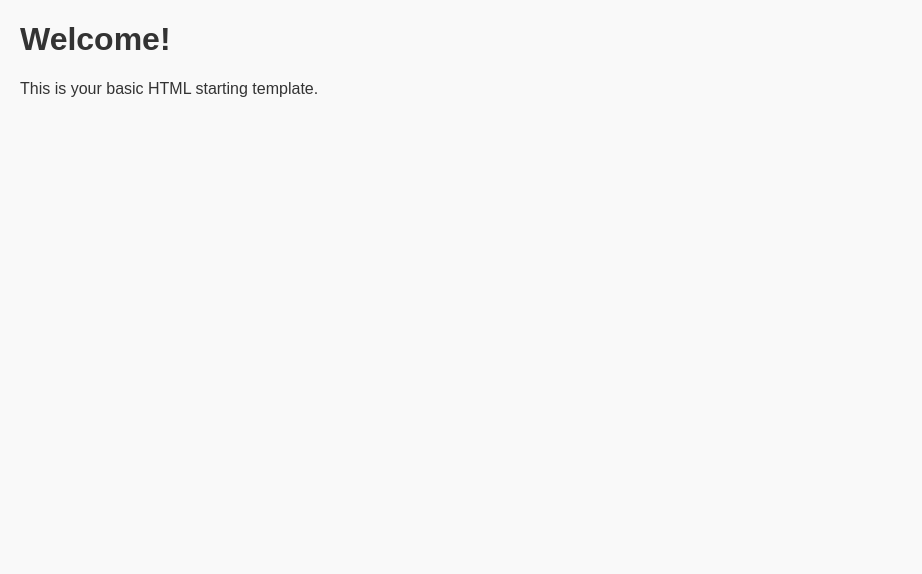
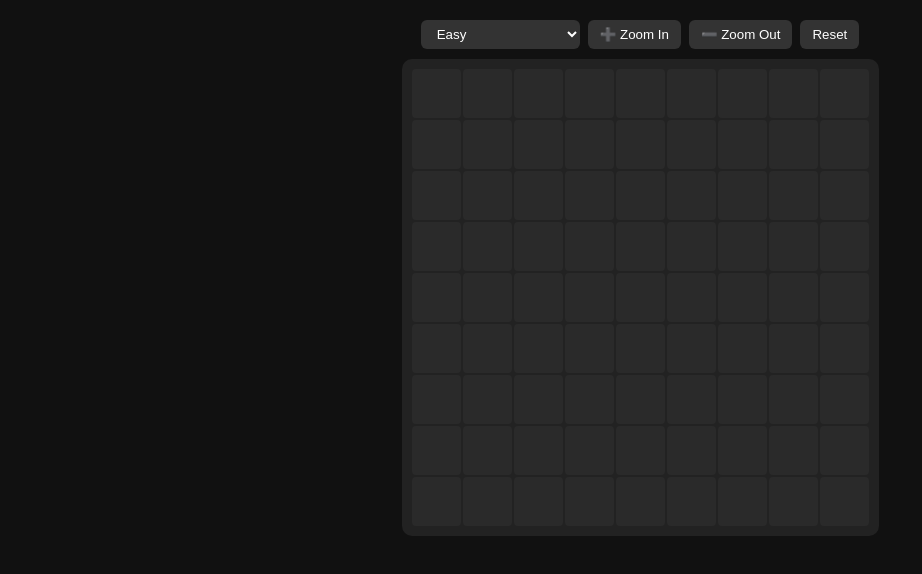
Before and after one commit to squeeze00/tiletrap, a plain HTML site: page index.html in a window 1280 px wide. Shown: the whole page, without its empty margins (0-922 px from the left). Drawn offline with Linux system fonts and the light colour scheme.

Commit message:
Update index.html

```diff
--- a/index.html
+++ b/index.html
@@ -3,19 +3,215 @@
 <head>
 <meta charset="UTF-8">
 <meta name="viewport" content="width=device-width, initial-scale=1.0">
-    <meta name="description" content="Basic starter HTML file">
-    <title>My First Page</title>
+<title>Minesweeper with Difficulty Options</title>
 <style>
   body {
-            font-family: Arial, sans-serif;
-            margin: 20px;
-            background-color: #f9f9f9;
-            color: #333;
+    margin: 0;
+    font-family: sans-serif;
+    background-color: #111;
+    color: white;
+    display: flex;
+    flex-direction: column;
+    align-items: center;
+    padding: 20px;
+  }
+  .controls {
+    margin-bottom: 10px;
+    display: flex;
+    gap: 8px;
+    flex-wrap: wrap;
+    justify-content: center;
+    z-index: 2;
+    position: relative;
+  }
+  button, select {
+    background: #333;
+    color: white;
+    border: none;
+    padding: 6px 12px;
+    border-radius: 6px;
+    cursor: pointer;
+  }
+  button:hover, select:hover {
+    background: #555;
+  }
+  .grid-wrapper {
+    position: relative;
+    display: flex;
+    justify-content: center;
+    align-items: center;
+    max-width: 100%;
+    max-height: 80vh;
+  }
+  .grid {
+    display: grid;
+    gap: 2px;
+    background: #222;
+    padding: 10px;
+    border-radius: 10px;
+    transform-origin: top center;
+    transition: transform 0.15s ease;
+  }
+  .cell {
+    background: #2a2a2a;
+    display: flex;
+    align-items: center;
+    justify-content: center;
+    font-weight: bold;
+    cursor: pointer;
+    user-select: none;
+    border-radius: 4px;
+    outline: none;
+    transition: outline-color 0.15s ease, outline-width 0.15s ease;
+  }
+  .cell:hover {
+    outline: 2px solid rgba(255, 255, 255, 0.2);
+    outline-offset: -2px;
+  }
+  .revealed {
+    background: #ddd;
+    color: #111;
+    cursor: default;
+  }
+  .mine {
+    background: red;
+    color: white;
+  }
+  .flag {
+    color: gold;
   }
 </style>
 </head>
 <body>
-    <h1>Welcome!</h1>
-    <p>This is your basic HTML starting template.</p>
+<div class="controls">
+  <select id="difficulty">
+    <option value="easy">Easy</option>
+    <option value="medium">Medium (40 mines)</option>
+    <option value="hard">Hard (100 mines)</option>
+  </select>
+  <button id="zoomIn">➕ Zoom In</button>
+  <button id="zoomOut">➖ Zoom Out</button>
+  <button id="reset">Reset</button>
+</div>
+<div class="grid-wrapper">
+  <div id="grid" class="grid"></div>
+</div>
+<script>
+let rows = 9, cols = 9, mines = 10, cellSize = 49;
+let grid = [], zoom = 1;
+const gridEl = document.getElementById('grid');
+
+function setDifficulty(level) {
+  if (level === 'easy') {
+    rows = 9; cols = 9; mines = 10; cellSize = 49;
+  } else if (level === 'medium') {
+    rows = 16; cols = 16; mines = 40; cellSize = Math.floor(window.innerHeight * 0.6 / rows);
+  } else if (level === 'hard') {
+    rows = 24; cols = 24; mines = 100; cellSize = Math.floor(window.innerHeight * 0.6 / rows);
+  }
+}
+
+function init() {
+  grid = [];
+  gridEl.style.gridTemplateColumns = `repeat(${cols}, ${cellSize}px)`;
+  for (let r = 0; r < rows; r++) {
+    let row = [];
+    for (let c = 0; c < cols; c++) {
+      row.push({ mine: false, revealed: false, flagged: false, adj: 0 });
+    }
+    grid.push(row);
+  }
+  placeMines();
+  render();
+}
+
+function placeMines() {
+  let placed = 0;
+  while (placed < mines) {
+    let r = Math.floor(Math.random() * rows);
+    let c = Math.floor(Math.random() * cols);
+    if (!grid[r][c].mine) {
+      grid[r][c].mine = true;
+      placed++;
+    }
+  }
+  for (let r = 0; r < rows; r++) {
+    for (let c = 0; c < cols; c++) {
+      if (grid[r][c].mine) continue;
+      let count = 0;
+      for (let dr = -1; dr <= 1; dr++) {
+        for (let dc = -1; dc <= 1; dc++) {
+          let nr = r + dr, nc = c + dc;
+          if (nr >= 0 && nr < rows && nc >= 0 && nc < cols && grid[nr][nc].mine) count++;
+        }
+      }
+      grid[r][c].adj = count;
+    }
+  }
+}
+
+function reveal(r, c) {
+  if (grid[r][c].revealed || grid[r][c].flagged) return;
+  grid[r][c].revealed = true;
+  if (grid[r][c].adj === 0 && !grid[r][c].mine) {
+    for (let dr = -1; dr <= 1; dr++) {
+      for (let dc = -1; dc <= 1; dc++) {
+        let nr = r + dr, nc = c + dc;
+        if (nr >= 0 && nr < rows && nc >= 0 && nc < cols) reveal(nr, nc);
+      }
+    }
+  }
+}
+
+function render() {
+  gridEl.innerHTML = '';
+  gridEl.style.transform = `scale(${zoom})`;
+  for (let r = 0; r < rows; r++) {
+    for (let c = 0; c < cols; c++) {
+      const cell = document.createElement('div');
+      cell.className = 'cell';
+      cell.style.width = cellSize + 'px';
+      cell.style.height = cellSize + 'px';
+      if (grid[r][c].revealed) {
+        cell.classList.add('revealed');
+        if (grid[r][c].mine) cell.classList.add('mine'), cell.textContent = '💣';
+        else if (grid[r][c].adj > 0) cell.textContent = grid[r][c].adj;
+      } else if (grid[r][c].flagged) {
+        cell.textContent = '🚩';
+        cell.classList.add('flag');
+      }
+      cell.addEventListener('click', () => {
+        if (grid[r][c].mine) {
+          alert('Game Over');
+          revealAll();
+        } else reveal(r, c);
+        render();
+      });
+      cell.addEventListener('contextmenu', (e) => {
+        e.preventDefault();
+        grid[r][c].flagged = !grid[r][c].flagged;
+        render();
+      });
+      gridEl.appendChild(cell);
+    }
+  }
+}
+
+function revealAll() {
+  for (let r = 0; r < rows; r++)
+    for (let c = 0; c < cols; c++)
+      grid[r][c].revealed = true;
+}
+
+document.getElementById('zoomIn').onclick = () => { zoom = Math.min(zoom + 0.1, 2); render(); };
+document.getElementById('zoomOut').onclick = () => { zoom = Math.max(zoom - 0.1, 0.5); render(); };
+document.getElementById('reset').onclick = () => { init(); };
+document.getElementById('difficulty').onchange = (e) => {
+  setDifficulty(e.target.value);
+  init();
+};
+
+init();
+</script>
 </body>
 </html>
```
Lines whose indentation alone changed are shown as unchanged.
